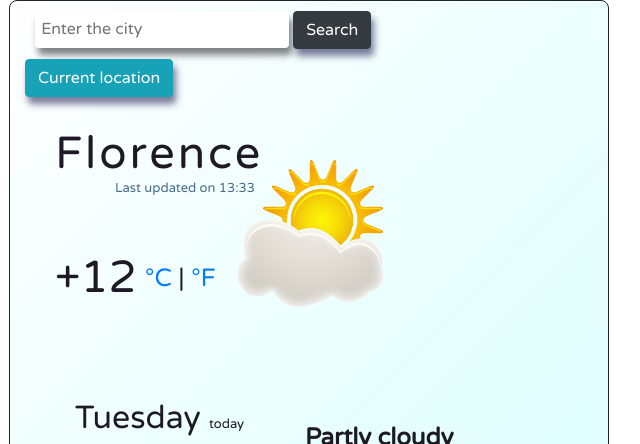
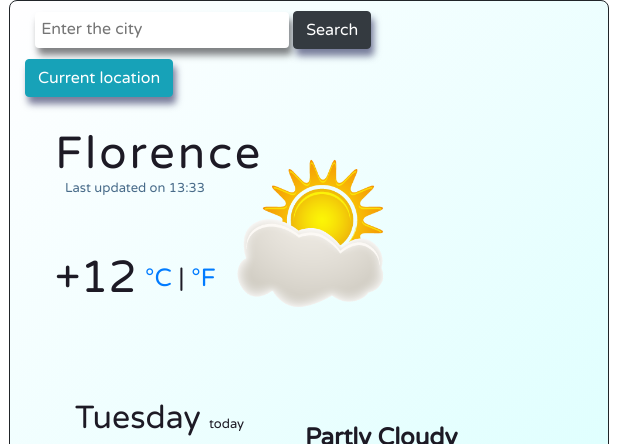
Before and after one commit to MeStessa/AppWeather, a website built with Parcel: page index.html in a window 1280 px wide. Shown: the top 444 px of the page, 331-971 px from the left. Built offline with nearby package versions, Linux system fonts and the light colour scheme.

Commit message:
Capitalyzed condition description

```diff
--- a/src/styles.css
+++ b/src/styles.css
@@ -38,12 +38,15 @@ h3 {
   display: block;
   margin-left: 280px;
 }
+#description {
+  text-transform: capitalize;
+}
 
 span.current-time {
   font-size: small;
   display: block;
   color: #496c8a;
-  margin-left: 60px;
+  margin-left: 10px;
 }
 span.current-temperature {
   margin-left: 120px;
```
